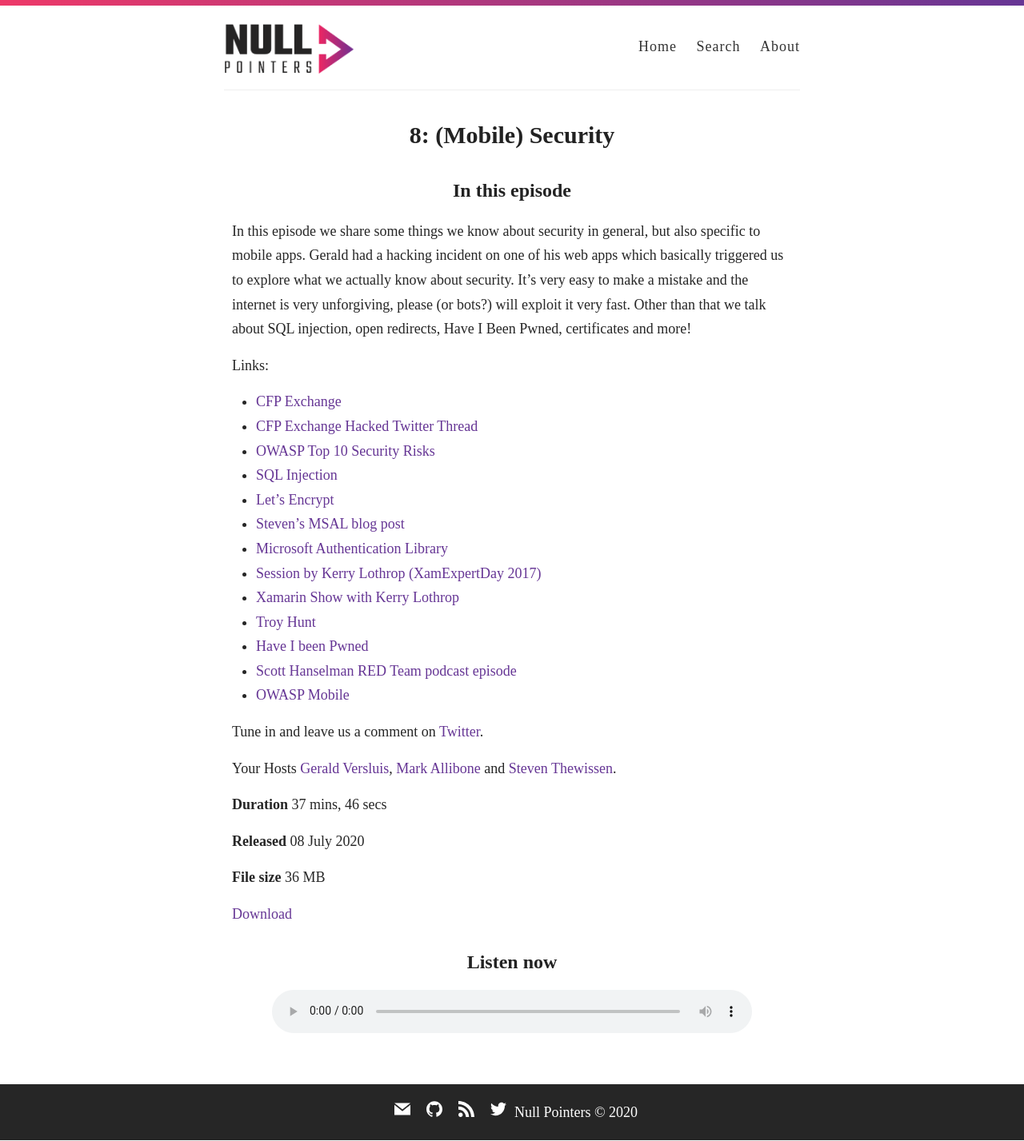
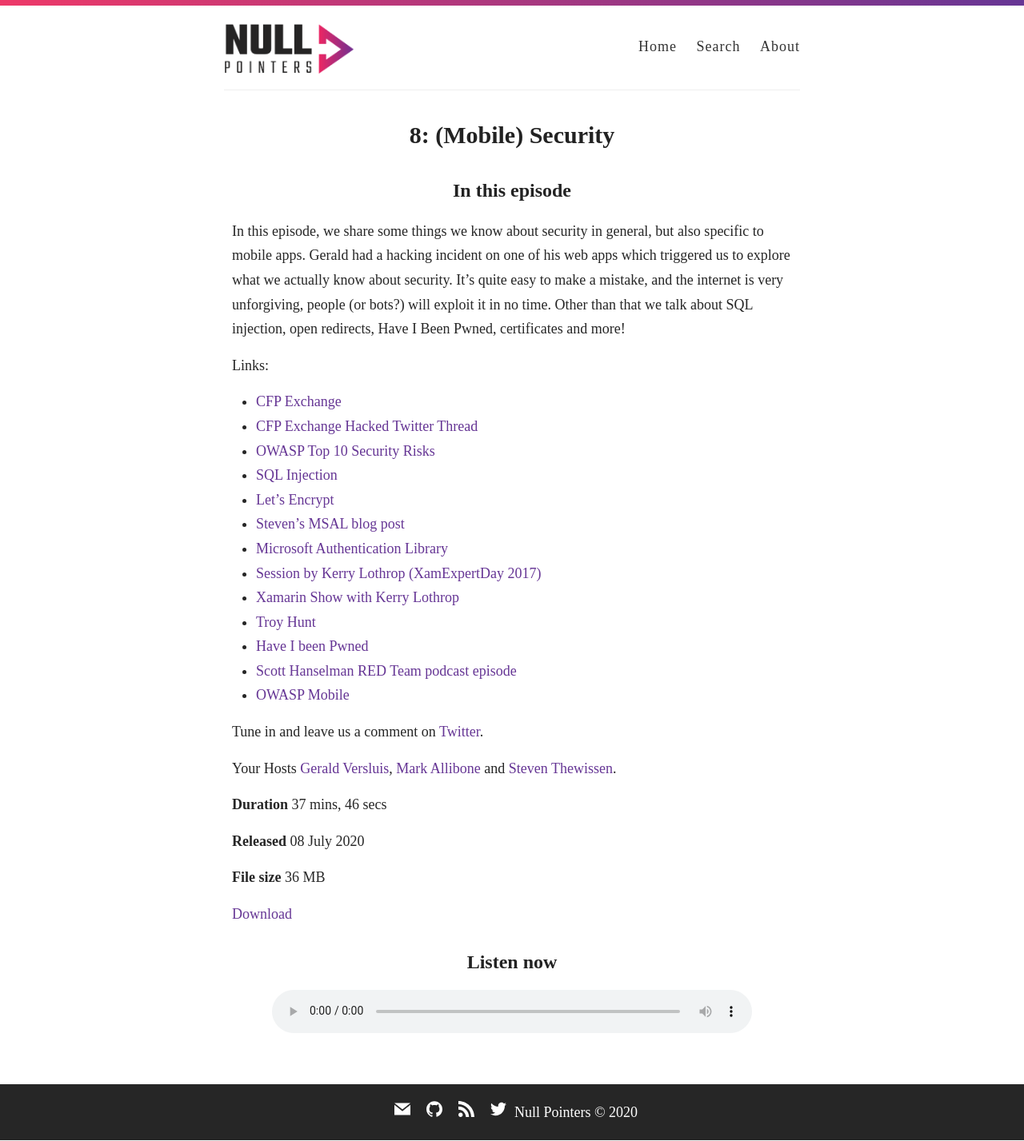
Before and after one commit to nullpointersio/website, a Jekyll site: the page built from _posts/2020-06-29-8.markdown, in a window 1280 px wide. Shown: the whole page at 80% size. Built offline with Jekyll 4.4.1, drawn with Linux system fonts in a browser that asks for light colours; some web fonts are replaced.

Commit message:
Proofreading

```diff
--- a/_posts/2020-06-29-8.markdown
+++ b/_posts/2020-06-29-8.markdown
@@ -5,9 +5,9 @@
 title: 			"8: (Mobile) Security"
 url:            "8"
 subtitle: 		"Everything we know about (mobile) security"
-summary: 		"Episode eight is all about security. We talk about certificates, OAuth, how Gerald got hacked, Have I Been Pwned and security specific to mobile apps."
+summary: 		"Episode eight is all about security. We talk about certificates, OAuth, how Gerald got hacked, Have I Been Pwned and security-specific to mobile apps."
 
-description: 	"In this episode we share some things we know about security in general, but also specific to mobile apps. Gerald had a hacking incident on one of his web apps which basically triggered us to explore what we actually know about security. It's very easy to make a mistake and the internet is very unforgiving, please (or bots?) will exploit it very fast. Other than that we talk about SQL injection, open redirects, Have I Been Pwned, certificates and more!"
+description: 	"In this episode, we share some things we know about security in general, but also specific to mobile apps. Gerald had a hacking incident on one of his web apps which triggered us to explore what we actually know about security. It's quite easy to make a mistake, and the internet is very unforgiving, people (or bots?) will exploit it in no time. Other than that we talk about SQL injection, open redirects, Have I Been Pwned, certificates and more!"
 
 type:			full # "trailer" or "full"
 duration: 		"37:46" # audio length in min
```
